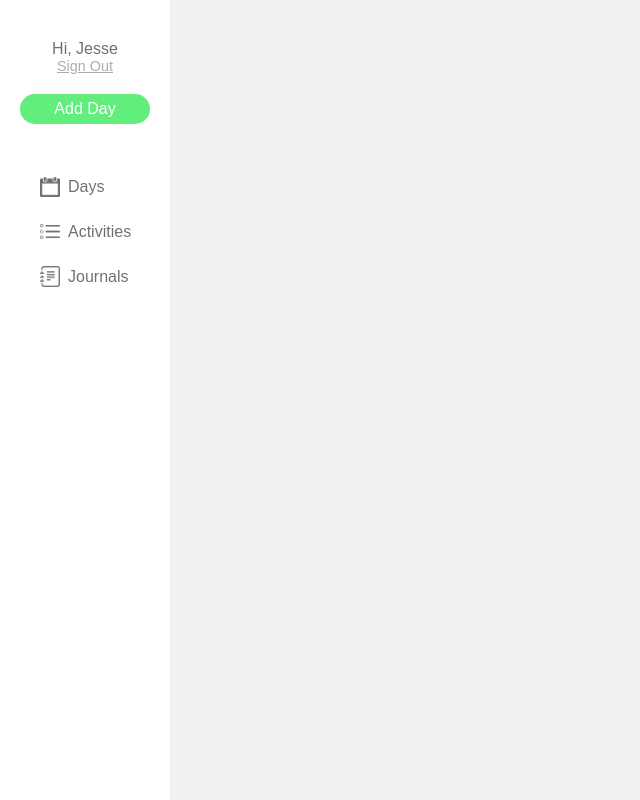
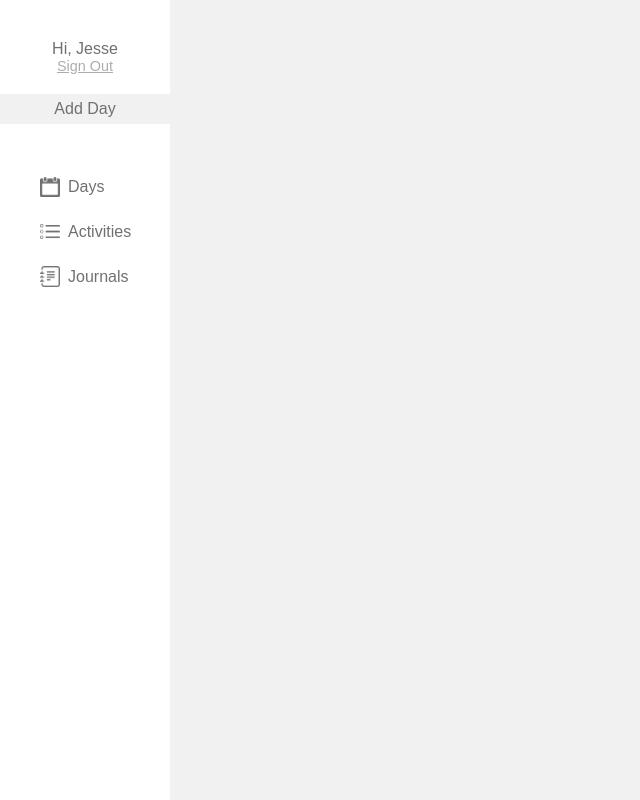
Before and after one commit to JesseMcCullough/today-i-did, a React (Create React App) app: page /build/add-day in a window 1280 px wide. Shown: the whole page, without its empty margins (0-640 px from the left). Built offline with nearby package versions, Linux system fonts and the light colour scheme.

Commit message:
FIxed cta button active styling

```diff
--- a/src/components/Navigation/Navigation.css
+++ b/src/components/Navigation/Navigation.css
@@ -57,6 +57,7 @@ nav .button-cta {
     margin-bottom: 40px;
 }
 
+nav .button-cta.active,
 nav .button-cta:hover {
     background-color: #F1F1F1;
     width: 100%;
```
